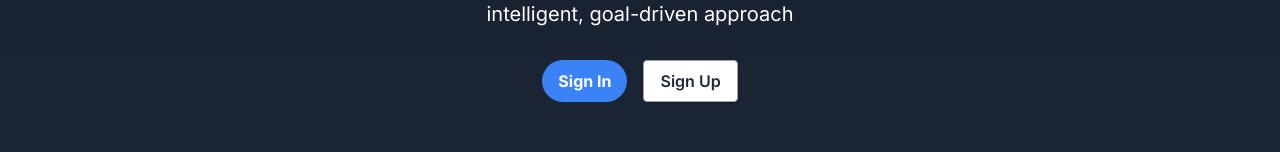
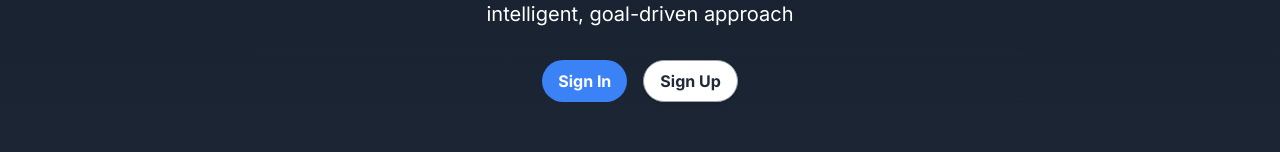
Before and after one commit to yazanOthman/AIthelte, a Next.js app: page / in a window 1280 px wide. Shown: the part 531-683 px from the top of the page. Built offline with nearby package versions, Linux system fonts and the light colour scheme; no server answers.

Commit message:
minor ui tweaks

```diff
--- a/src/app/page.tsx
+++ b/src/app/page.tsx
@@ -51,7 +51,7 @@ export default function Home() {
             </button>
             <button
               onClick={handleSignUp}
-              className="bg-white hover:bg-gray-100 text-gray-800 font-semibold py-2 px-4 border border-gray-400 rounded shadow hover:shadow-xl transform hover:-translate-y-1 transition-all duration-300"
+              className="bg-white hover:bg-gray-100 text-gray-800 font-bold rounded-full py-2 px-4 border border-gray-400 rounded shadow hover:shadow-xl transform hover:-translate-y-1 transition-all duration-300"
             >
               Sign Up
             </button>
```
